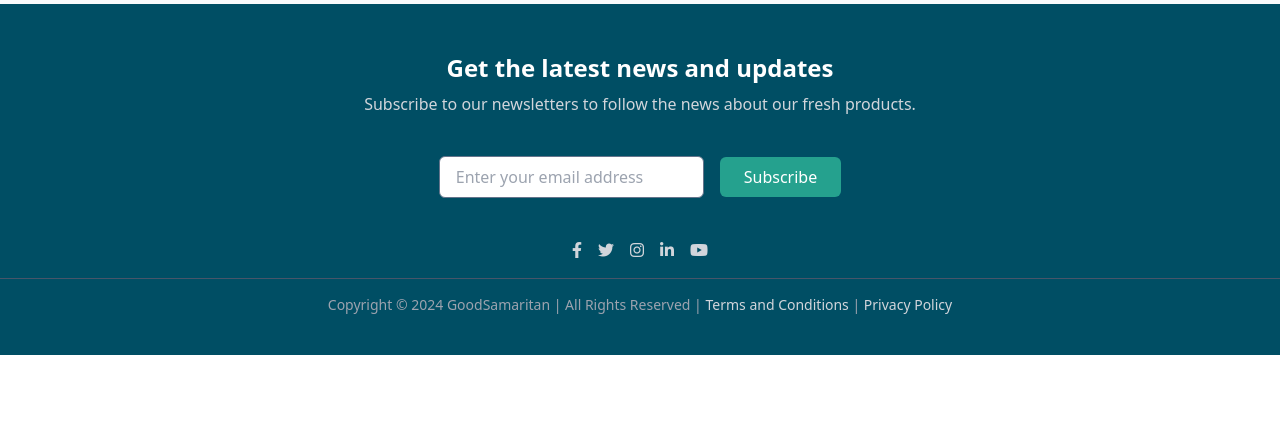
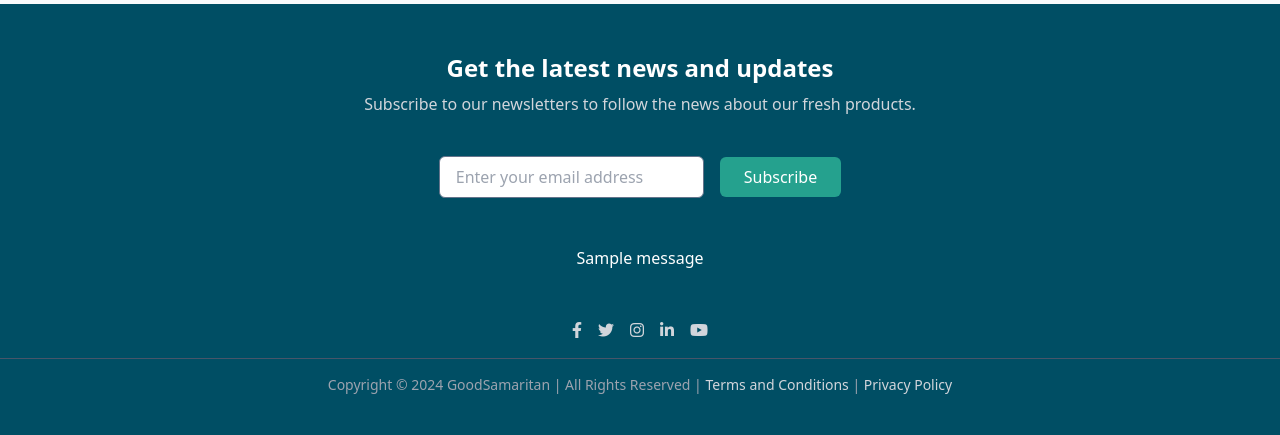
Before and after one commit to remoo69/GoodSamariTAN, a Django app: page /contact/ in a window 1280 px wide. Shown: the part 756-1191 px from the top of the page. Before the commit the page ends 1111 px from the top, so only its background shows below. Run offline with Django 5.2, Linux system fonts and the light colour scheme; one stand-in notice (Sample message) is shown; style sheets or scripts are compiled from the project's sources; some libraries are stand-ins or nearby versions.

Commit message:
POST method subscribe with validation

```diff
--- a/GoodSamariTAN/settings.py
+++ b/GoodSamariTAN/settings.py
@@ -12,6 +12,7 @@ https://docs.djangoproject.com/en/5.1/ref/settings/
 
 from pathlib import Path
 import os
+from django.contrib.messages import constants as messages
 
 # Build paths inside the project like this: BASE_DIR / 'subdir'.
 BASE_DIR = Path(__file__).resolve().parent.parent
@@ -49,6 +50,10 @@ MIDDLEWARE = [
     'django.contrib.messages.middleware.MessageMiddleware',
     'django.middleware.clickjacking.XFrameOptionsMiddleware',
 ]
+
+MESSAGE_TAGS = {
+    messages.ERROR: 'danger',
+}
 
 ROOT_URLCONF = 'GoodSamariTAN.urls'
 
--- a/GoodSamariTAN/urls.py
+++ b/GoodSamariTAN/urls.py
@@ -13,6 +13,7 @@ urlpatterns = [
     path('ngos/', views.ngo_list, name='ngo_list'),
     path('ngos/<int:pk>/', views.ngo_detail, name='ngo_detail'),
     path('contact/', views.contact, name='contact'),
+    path('subscribe/', views.subscribe, name='subscribe'),
 ]
 
 # Serve media files during development
--- a/application/admin.py
+++ b/application/admin.py
@@ -1,10 +1,11 @@
 from django.contrib import admin
 
 # Register your models here.
-from .models import DonationForm, NGO, NGOGallery, NGOCategory, Message
+from .models import DonationForm, NGO, NGOGallery, NGOCategory, Message, Subscriber
 
 admin.site.register(DonationForm)
 admin.site.register(NGO)
 admin.site.register(NGOGallery)
 admin.site.register(NGOCategory)
 admin.site.register(Message)
+admin.site.register(Subscriber)
--- a/application/templates/contact.html
+++ b/application/templates/contact.html
@@ -30,10 +30,20 @@
     <div class="mx-auto text-center max-w-7xl">
       <h2 class="mb-2 text-xl font-bold lg:text-2xl">Get the latest news and updates</h2>
       <p class="mb-6 text-gray-300">Subscribe to our newsletters to follow the news about our fresh products.</p>
-      <form class="flex flex-col items-center justify-center gap-4 my-10 sm:flex-row">
-        <input type="email" placeholder="Enter your email address" class="w-full px-4 py-2 text-black border rounded-md border-slate-500 focus:outline-none focus:ring-2 focus:ring-slate-500 sm:w-auto" />
-        <button class="w-full px-6 py-2 text-white transition-all duration-300 bg-[#25A18E] rounded-md hover:bg-[#7AE582] font-medium hover:text-[#004E64] sm:w-auto">Subscribe</button>
+      <form class="flex flex-col items-center justify-center gap-4 my-10 sm:flex-row" method="POST" action="{% url 'subscribe' %}">
+        {% csrf_token %}
+        <input type="email" name="email" placeholder="Enter your email address" class="w-full px-4 py-2 text-black border rounded-md border-slate-500 focus:outline-none focus:ring-2 focus:ring-slate-500 sm:w-auto" required />
+        <button type="submit" class="w-full px-6 py-2 text-white transition-all duration-300 bg-[#25A18E] rounded-md hover:bg-[#7AE582] font-medium hover:text-[#004E64] sm:w-auto">Subscribe</button>
       </form>
+      {% if messages %}
+      <div class="mb-10">
+          {% for message in messages %}
+          <div class="px-4 py-2 mb-2 text-white">
+              {{ message }}
+          </div>
+          {% endfor %}
+      </div>
+      {% endif %}
       <div class="flex justify-center mb-4 space-x-4">
         <a href="#" class="text-gray-300 transition-colors hover:text-white"><i class="fab fa-facebook-f"></i></a>
         <a href="#" class="text-gray-300 transition-colors hover:text-white"><i class="fab fa-twitter"></i></a>
--- a/application/views.py
+++ b/application/views.py
@@ -2,8 +2,9 @@ from django.shortcuts import render, redirect
 from django.http import JsonResponse
 from django.core.files.storage import FileSystemStorage
 from django.core.paginator import Paginator
-from .models import DonationForm, NGO, Message # Import your DonationForm model
+from .models import DonationForm, NGO, Message, Subscriber # Import your DonationForm model
 from django.shortcuts import get_object_or_404
+from django.contrib import messages
 
 def donation_view(request):
     if request.method == 'POST':
@@ -99,3 +100,16 @@ def contact(request):
         return redirect('contact')  # Redirect to the same page or another page after submission
 
     return render(request, 'contact.html')
+
+def subscribe(request):
+    if request.method == 'POST':
+        email = request.POST.get('email')
+        if email:
+            if Subscriber.objects.filter(email=email).exists():
+                messages.error(request, 'This email is already subscribed.')
+            else:
+                Subscriber.objects.create(email=email)
+                messages.success(request, 'You have successfully subscribed.')
+        return redirect('contact')  # Redirect to the contact page or another page after submission
+
+    return render(request, 'contact.html')
```
Also changed, not shown: application/models.py (+7 -0 lines), application/migrations/0008_subscriber.py (added), db.sqlite3.
